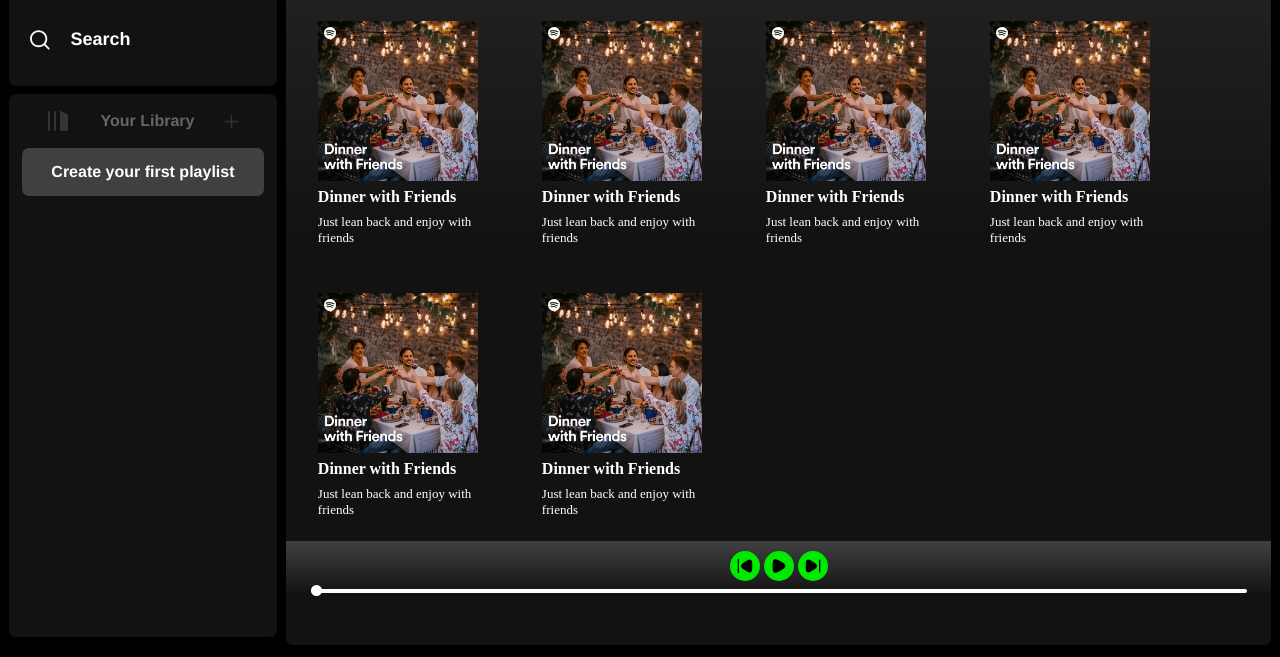
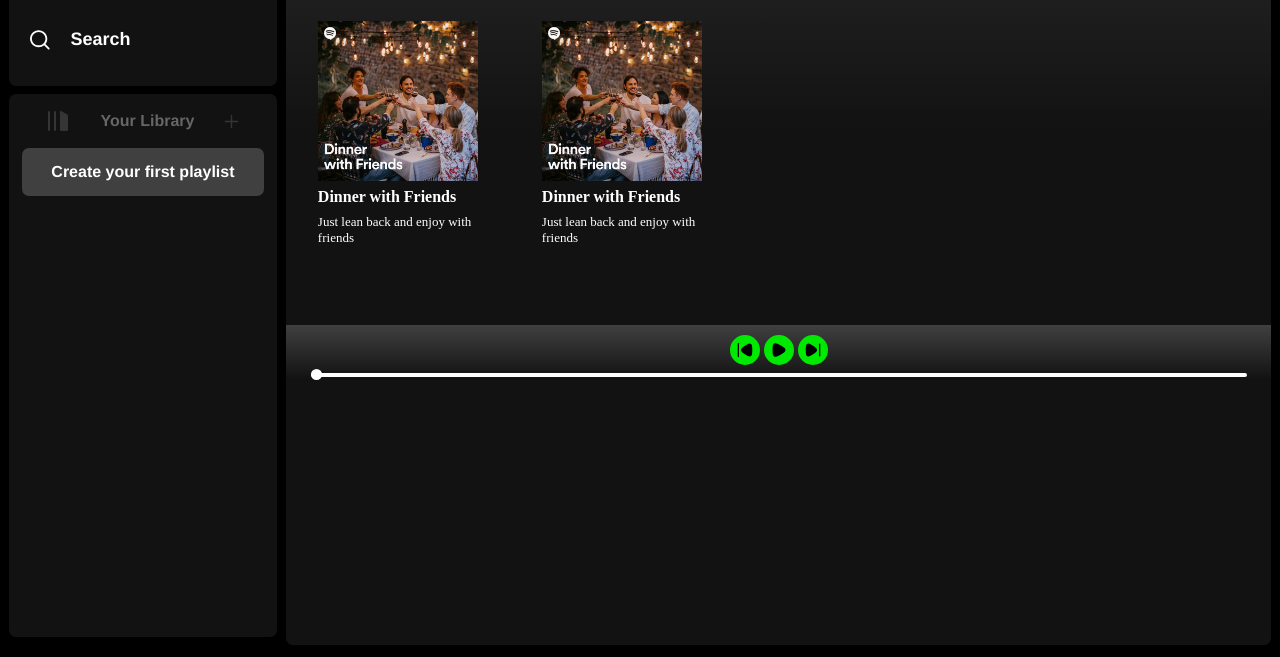
Before and after one commit to CodingPheonix/Spotify-Clone, a plain HTML site: page index.html in a window 1280 px wide. Shown: the part 143-800 px from the top of the page. Drawn offline with Linux system fonts and the light colour scheme; no server answers.

Commit message:
Finished project

```diff
--- a/index.html
+++ b/index.html
@@ -1,5 +1,6 @@
 <!DOCTYPE html>
 <html lang="en">
+
 <head>
     <meta charset="UTF-8">
     <meta name="viewport" content="width=device-width, initial-scale=1.0">
@@ -8,6 +9,7 @@
     <link rel="stylesheet" href="style.css">
     <link rel="stylesheet" href="utility.css">
 </head>
+
 <body class="flex justify-evenly items-center">
     <!-- Left Portion -->
     <aside class="flex flex-col justify-evenly">
@@ -56,10 +58,12 @@
         </header>
         <!-- Playlists -->
         <div class="lists">
+
             <div class="playlist-head flex justify-between items-center">
                 <h1>Spotify Playlists</h1>
                 <img class="hamburger invert" src="svg/hamburger.svg" alt="3-lines">
             </div>
+
             <div class="playlist flex flex-wrap">
                 <!-- card 1 -->
                 <div class="card flex flex-col justify-evenly items-start rounded">
@@ -72,28 +76,8 @@
                     <h3 style="font-size: 16px;">Dinner with Friends</h3>
                     <p style="font-size: 13px;">Just lean back and enjoy with friends</p>
                 </div>
-                <div class="card flex flex-col justify-evenly items-start rounded">
-                    <img class="rounded" src="Assets/Images/playlist-img.jpeg" alt="thumbnail">
-                    <h3 style="font-size: 16px;">Dinner with Friends</h3>
-                    <p style="font-size: 13px;">Just lean back and enjoy with friends</p>
-                </div>
-                <div class="card flex flex-col justify-evenly items-start rounded">
-                    <img class="rounded" src="Assets/Images/playlist-img.jpeg" alt="thumbnail">
-                    <h3 style="font-size: 16px;">Dinner with Friends</h3>
-                    <p style="font-size: 13px;">Just lean back and enjoy with friends</p>
-                </div>
-                <div class="card flex flex-col justify-evenly items-start rounded">
-                    <img class="rounded" src="Assets/Images/playlist-img.jpeg" alt="thumbnail">
-                    <h3 style="font-size: 16px;">Dinner with Friends</h3>
-                    <p style="font-size: 13px;">Just lean back and enjoy with friends</p>
-                </div>
-                <div class="card flex flex-col justify-evenly items-start rounded">
-                    <img class="rounded" src="Assets/Images/playlist-img.jpeg" alt="thumbnail">
-                    <h3 style="font-size: 16px;">Dinner with Friends</h3>
-                    <p style="font-size: 13px;">Just lean back and enjoy with friends</p>
-                </div>
+            </div>
 
-            </div>
         </div>
         <!-- playbar -->
         <div class="playbar flex justify-around items-center">
@@ -112,4 +96,5 @@
     </main>
     <script src="script.js"></script>
 </body>
+
 </html>
```
Also changed, not shown: 1 other file.
